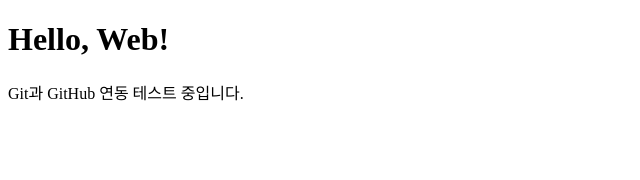
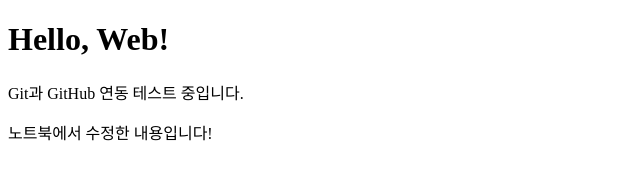
Before and after one commit to dltmdwn0718/Web-study, a plain HTML site: page index.html in a window 1280 px wide. Shown: the whole page, without its empty margins (0-640 px from the left). Drawn offline with Linux system fonts and the light colour scheme.

Commit message:
노트북 수정 테스트

```diff
--- a/index.html
+++ b/index.html
@@ -7,5 +7,6 @@
 <body>
   <h1>Hello, Web!</h1>
   <p>Git과 GitHub 연동 테스트 중입니다.</p>
+  <p>노트북에서 수정한 내용입니다!</p>
 </body>
 </html>
```
